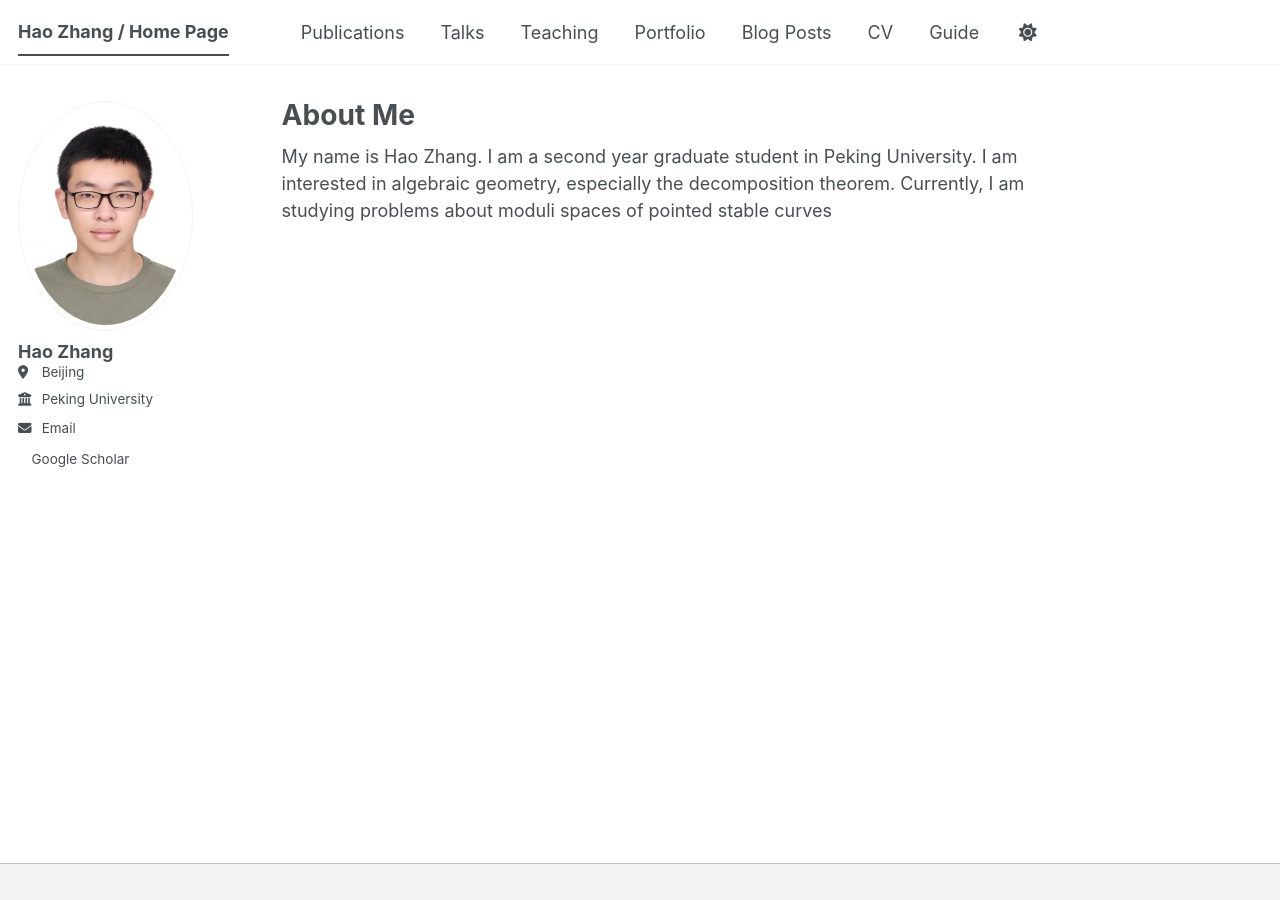
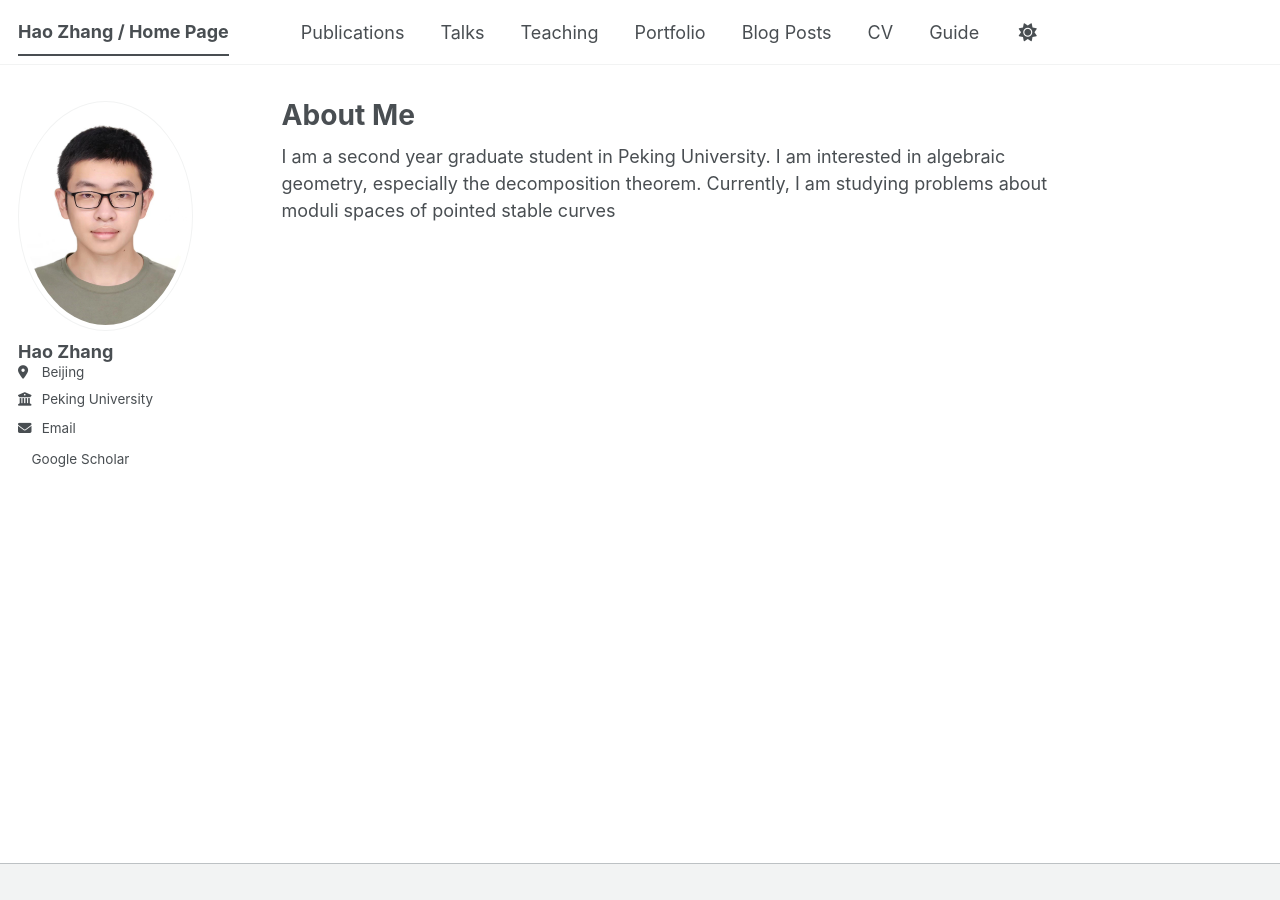
Before and after one commit to HaozhangPKU/HaozhangPKU.github.io, a Jekyll site: the page built from _pages/about.md, in a window 1280 px wide. Built offline with Jekyll 4.4.1, drawn with Linux system fonts in a browser that asks for light colours; a style sheet for code colours, icons or effects is not loaded.

Commit message:
Update about.md

```diff
--- a/_pages/about.md
+++ b/_pages/about.md
@@ -6,4 +6,4 @@ redirect_from:
   - /about/
   - /about.html
 ---
-My name is Hao Zhang. I am a second year graduate student in Peking University. I am interested in algebraic geometry, especially the decomposition theorem. Currently, I am studying problems about moduli spaces of pointed stable curves
+I am a second year graduate student in Peking University. I am interested in algebraic geometry, especially the decomposition theorem. Currently, I am studying problems about moduli spaces of pointed stable curves
```
